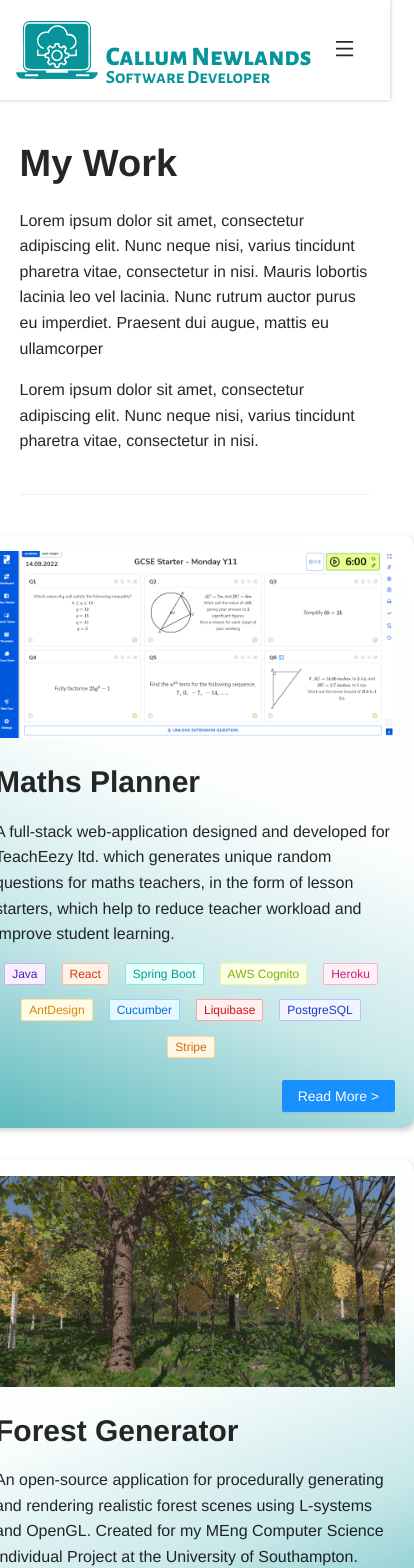
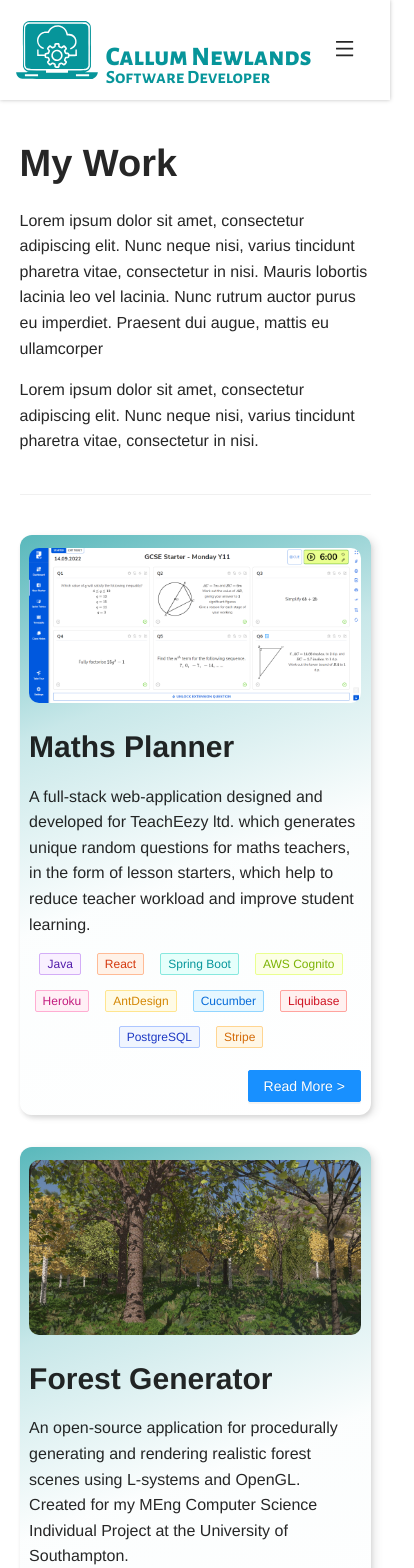
Before and after one commit to callumnewlands/personal-site, a Next.js app: page /portfolio in a window 390 px wide. Shown: the top 1568 px of the page, 414 px wide, since content can reach past the window. Built offline with nearby package versions, Linux system fonts and the light colour scheme.

Commit message:
Adds priority to landing page image grid and some portfolio mobile UI tweaks

```diff
--- a/pages/index.tsx
+++ b/pages/index.tsx
@@ -80,7 +80,7 @@ export default function Home() {
     return (
         <>
             <SlidingMasthead />
-            <MoodBoardGrid {...moodBoardData} />
+            <MoodBoardGrid {...moodBoardData} priority />
             <FullWidthButton href={"/portfolio"}>Find Out More</FullWidthButton>
             <WavesDivider>
                 <InfoBlocks data={infoData} />
--- a/pages/portfolio.tsx
+++ b/pages/portfolio.tsx
@@ -173,8 +173,7 @@ function PortfolioListItem({ item, flip = false }: { item: PortfolioItem; flip?:
         </div>
     );
 
-    const gradient = "rgba(255,255,255,0) 0%, rgba(250,253,253,0.67) 43%, rgba(173,220,222,0.67) 71%, rgba(7,149,154,0.6702031154258579) 100%";
-
+    const gradient = styles.gradient;
     return (
         <div className={styles.list_item} style={{ background: `linear-gradient(${(flip? 200 : 160)}deg, ${gradient})` } }>
             {flip && image}
--- a/styles/portfolio.module.scss
+++ b/styles/portfolio.module.scss
@@ -1,4 +1,13 @@
 @import "variables";
+
+$mobile-portfolio-width: 967px; // Needs set to the breakpoint where the content wraps
+$largeWidth: 1000px;
+
+$gradient: rgba(255,255,255,0) 0%, rgba(250,253,253,0.67) 43%, rgba(173,220,222,0.67) 71%, rgba(7,149,154,0.6702031154258579) 100%;
+
+:export {
+  gradient: $gradient
+}
 
 .intro {
   display: flex;
@@ -17,15 +26,13 @@
   }
 }
 
-$mobile-portfolio-width: 914px;
-$largeWidth: 1000px;
-
 .list {
   display: flex;
   flex-direction: column;
   gap: 2rem;
   margin-top: 1rem;
   margin-bottom: 3rem;
+  max-width: 100%;
 
   @media (min-width: $largeWidth) {
     gap: 3rem;
@@ -35,7 +42,6 @@ $largeWidth: 1000px;
 // List items
 .list_item {
   box-shadow: rgba(0, 0, 0, 0.1) 1px 3px 4px 0, rgba(0, 0, 0, 0.08) 5px 2px 8px 0;
-
   border-radius: 12px;
   display: flex;
   flex-direction: row;
@@ -46,8 +52,13 @@ $largeWidth: 1000px;
   row-gap: 1.5rem;
   column-gap: 3rem;
 
+
+  @media (max-width: $mobile-portfolio-width) {
+    padding: 0.8rem 0.6rem;
+    background: linear-gradient(-20deg, $gradient) !important;
+  }
   @media (min-width: $largeWidth) {
-    padding: 1.5rem 2rem;
+    padding: 1.5rem 1.7rem;
   }
 
   &_description {
@@ -56,6 +67,10 @@ $largeWidth: 1000px;
     flex: 1 1 15rem;
     min-width: 25rem;
     gap: 1em;
+
+    @media (max-width: $mobile-portfolio-width) {
+      min-width: unset;
+    }
 
     h2 {
       margin: 0 !important;
@@ -85,12 +100,14 @@ $largeWidth: 1000px;
 
     @media (max-width: $mobile-portfolio-width) {
       order: -1;
+      min-width: unset;
     }
 
     img {
       width: 100%;
       height: 100%;
       object-fit: cover;
+      border-radius: 10px;
     }
   }
 }
```
Also changed, not shown: components/MoodBoardGrid.tsx (+14 -7 lines).
